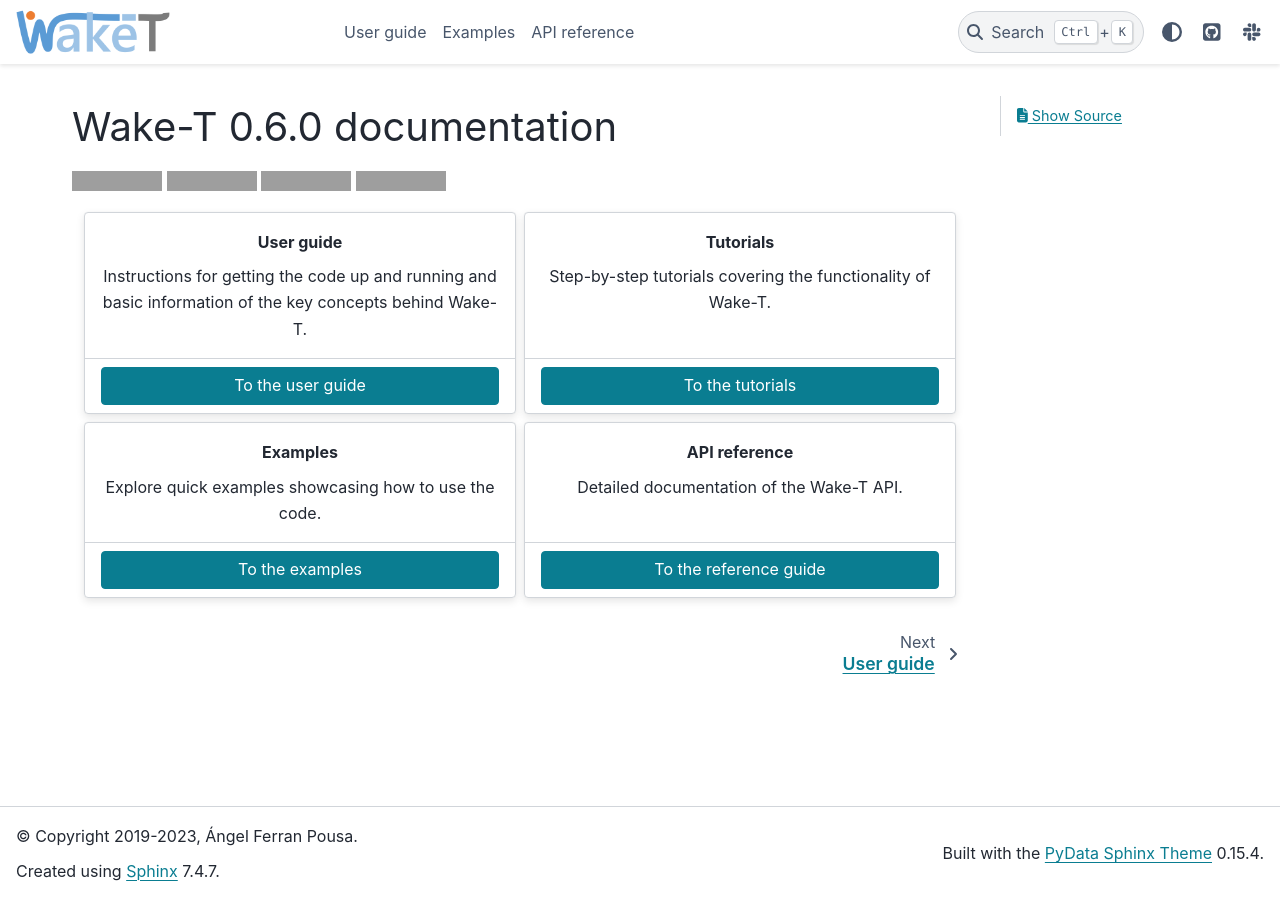
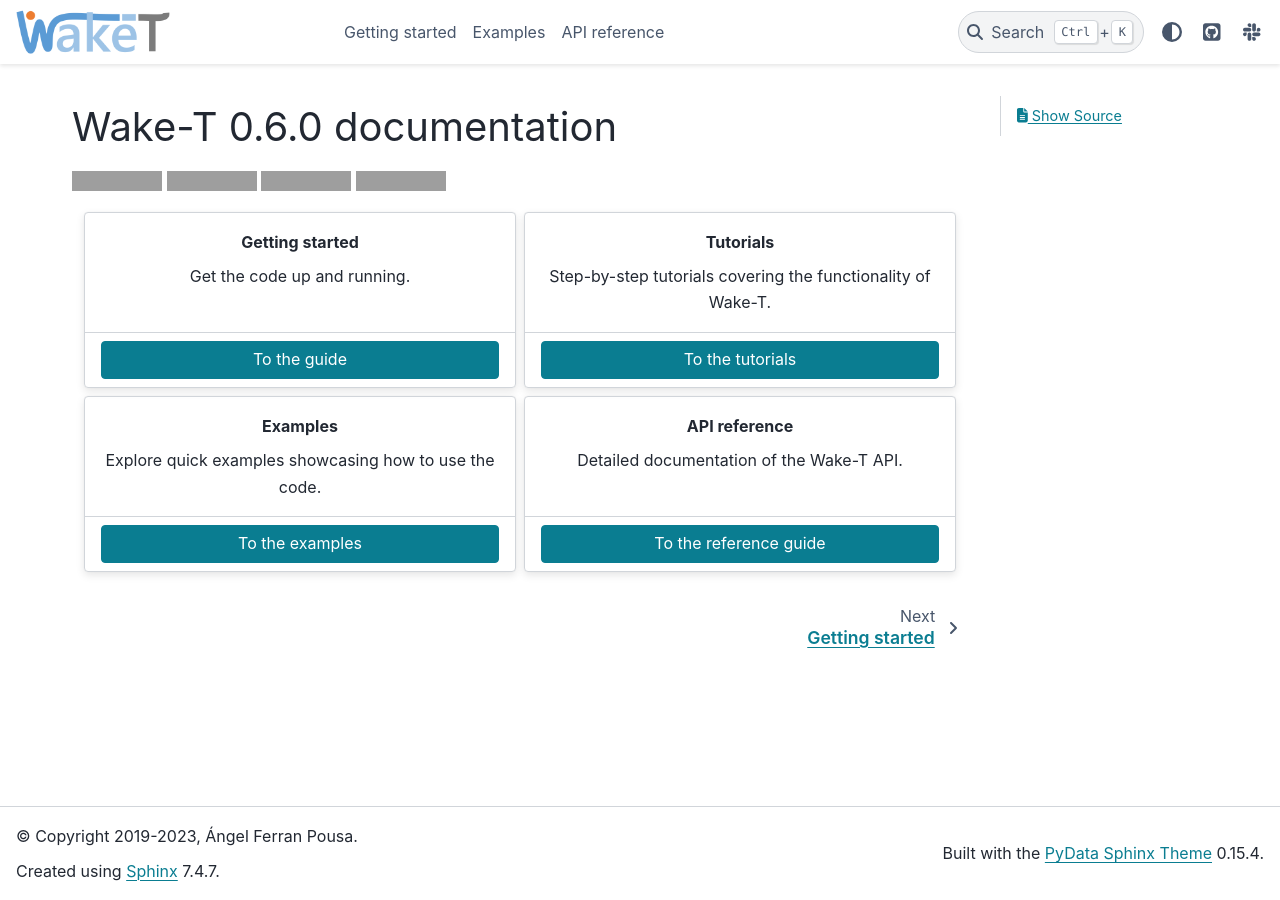
Before and after one commit to AngelFP/Wake-T, a Sphinx documentation site: the page built from docs/source/index.rst, in a window 1280 px wide. Built offline with Sphinx 7.4.7 and the PyData theme 0.15.4, drawn with Linux system fonts in a browser that asks for light colours; pages that are not in the unit, such as notebooks, are missing from menus; grey boxes are pictures that could not be loaded.

Commit message:
Switch "user guide" to "getting started"

```diff
--- a/docs/source/user_guide/installation.rst
+++ b/docs/source/getting_started/installation.rst
@@ -1,3 +1,5 @@
+.. _installation_ref:
+
 Installation
 ============
 Wake-T is tested on Python 3.7 and above, so make sure to have an up-to-date version
--- a/docs/source/index.rst
+++ b/docs/source/index.rst
@@ -23,20 +23,19 @@ Wake-T |release| documentation
 .. grid:: 2
     :gutter: 2
 
-    .. grid-item-card:: User guide
+    .. grid-item-card:: Getting started
         :text-align: center
 
-        Instructions for getting the code up and running and basic information of
-        the key concepts behind Wake-T.
+        Get the code up and running.
 
         +++
 
-        .. button-ref:: user_guide/index
+        .. button-ref:: getting_started/index
             :expand:
             :color: primary
             :click-parent:
 
-            To the user guide
+            To the guide
 
     .. grid-item-card:: Tutorials
         :text-align: center
@@ -85,7 +84,7 @@ Wake-T |release| documentation
    :hidden:
    :maxdepth: 4
 
-   user_guide/index
+   getting_started/index
    tutorials/index
    examples/index
    api/index
```
Also changed, not shown: docs/source/getting_started/index.rst (added, +39 -0 lines), docs/source/user_guide/index.rst (deleted, +0 -9 lines), docs/source/getting_started/installation_juwels.rst (renamed from docs/source/user_guide/installation_juwels.rst), docs/source/getting_started/installation_maxwell.rst (renamed from docs/source/user_guide/installation_maxwell.rst).
